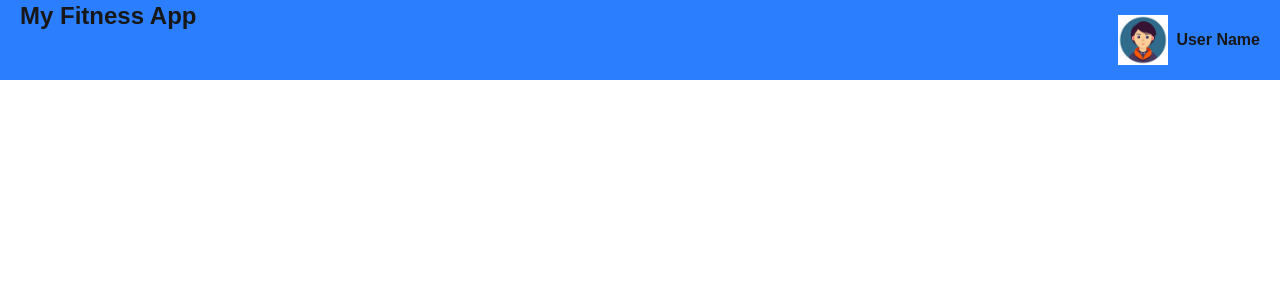
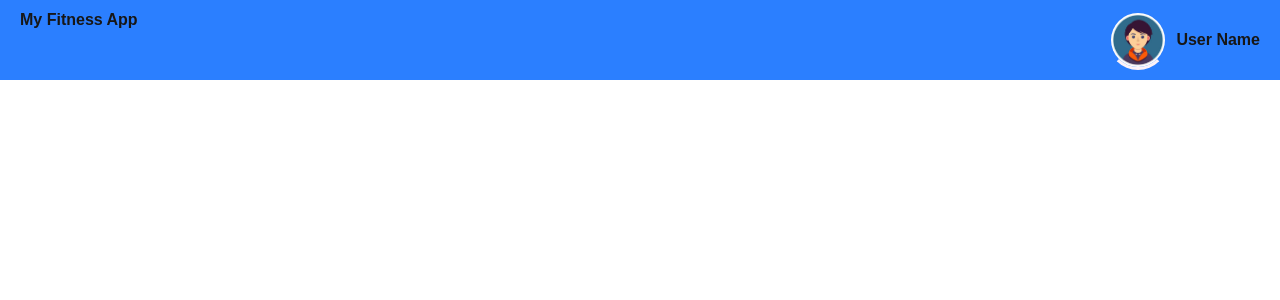
Before and after one commit to codelady-ship/My-Fitness-App, a Next.js app: page / in a window 1280 px wide. Shown: the top 300 px of the page. Built offline with nearby package versions, Linux system fonts and the light colour scheme.

Commit message:
navbar color

```diff
--- a/src/Components/Navbar/index.tsx
+++ b/src/Components/Navbar/index.tsx
@@ -4,10 +4,10 @@ import Image from 'next/image'
 const Navbar = () => {
   return (
     <div className="px-5 bg-blue-500">
-    <div className='flex justify-between h-[80px]'>
-      <Link href='/' className='font-bold text-2xl'>My Fitness App</Link>
+    <div className='flex justify-between h-[80px] text-amber-2xl '>
+      <Link href='/' className='font-bold text-amber-2xl mt-2 text'>My Fitness App</Link>
       <div className='flex items-center gap-2'>
-        <Image src="/images.jpg" alt='user-avatar' width={50} height={50}/>
+        <Image src="/images.jpg" alt='user-avatar' width={60} height={60} className='rounded-full border-3 border-b-pink-50'/>
         <p className='font-bold'>User Name</p>
       </div>
     </div>
```
